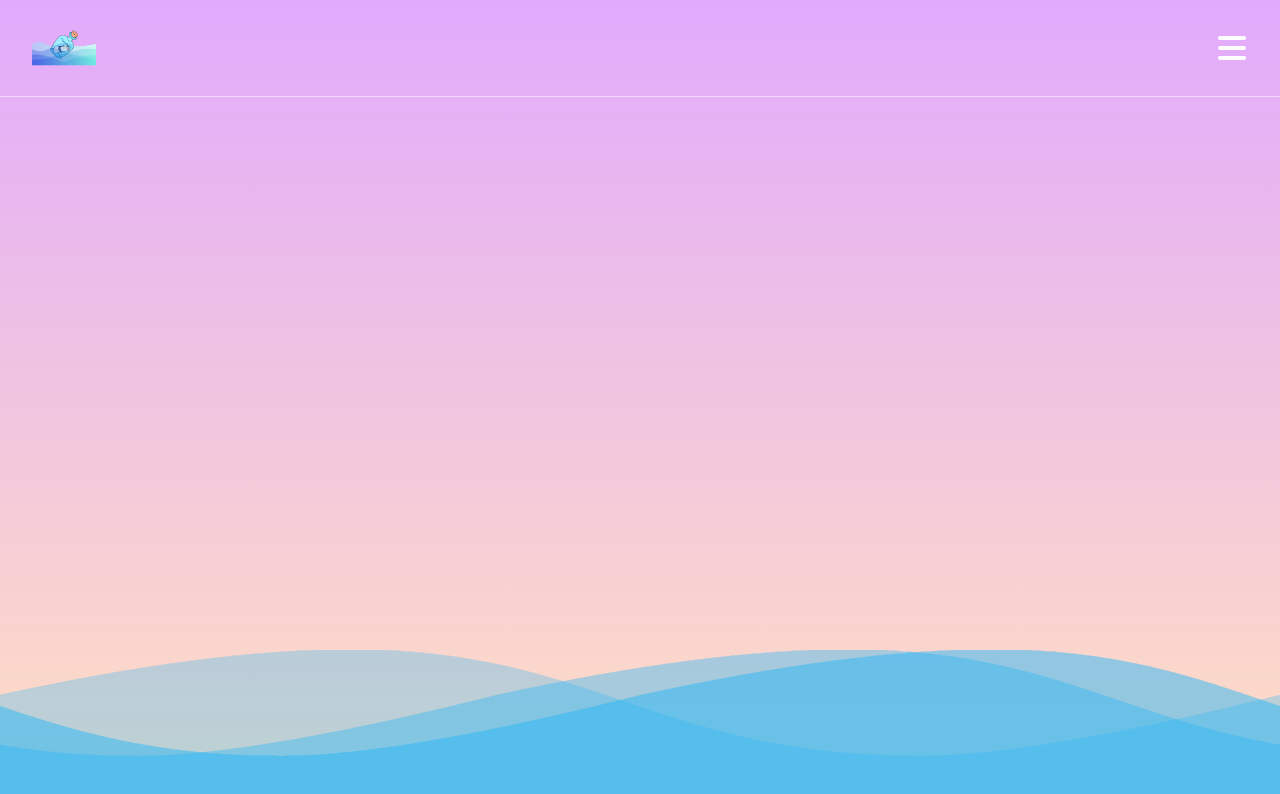
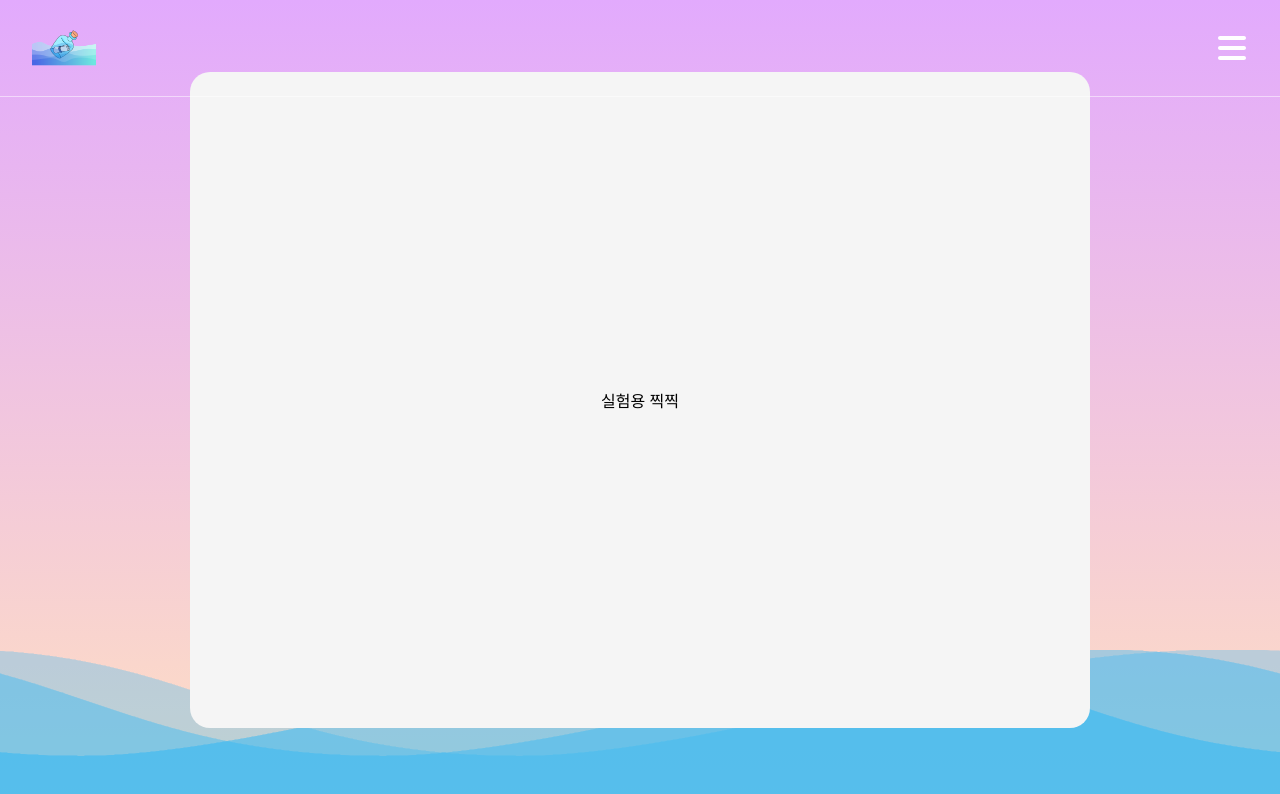
Before and after one commit to swoody1101/da-ta, a React (Create React App) app in the folder frontend/: page /bytest in a window 1280 px wide. Shown: the top 794 px of the page. Built offline with nearby package versions, Linux system fonts and the light colour scheme; a web font is replaced by a local one.

Commit message:
feat: 마이페이지 틀 구성

```diff
--- a/frontend/src/components/atoms/BackgroundGradient.jsx
+++ b/frontend/src/components/atoms/BackgroundGradient.jsx
@@ -1,6 +1,6 @@
 /**
-* @author boyeon
-*/
+ * @author boyeon
+ */
 /**
  *
  * @param start 시작 hex값
@@ -8,8 +8,8 @@
  */
 import styled from "styled-components";
 
-const BackgroundGradient = ({ start, end }) => (
-  <BG start={start} end={end}/>
+export const BackgroundGradient = ({ start, end }) => (
+  <BG start={start} end={end} />
 );
 
 const BG = styled.div`
@@ -17,8 +17,9 @@ const BG = styled.div`
   height: 100vh;
   overflow: hidden;
   position: absolute;
-  background: linear-gradient(#${(props) => (props.start)}, #${(props) => (props.end)});
+  background: linear-gradient(
+    #${(props) => props.start},
+    #${(props) => props.end}
+  );
   z-index: -1;
 `;
-
-export default BackgroundGradient;
--- a/frontend/src/components/atoms/Wave.jsx
+++ b/frontend/src/components/atoms/Wave.jsx
@@ -1,7 +1,16 @@
+/**
+ * @author boyeon
+ */
+/**
+ * @param opacity 투명도 number, Default: .5
+ * @param height 파도 높이(px) number, Default: 150
+ * @param isRight 파도 진행방향 boolean
+ * @param frequency 반복 주기 number
+ */
 import React from "react";
 import styled, { keyframes } from "styled-components";
 
-const Wave = ({ ...props }) => (<StyledDiv {...props}></StyledDiv>)
+export const Wave = ({ ...props }) => <StyledDiv {...props}></StyledDiv>;
 
 const moveRight = keyframes`
   0% {
@@ -24,7 +33,7 @@ const moveLeft = keyframes`
 Wave.defaultProps = {
   opacity: "0.5",
   height: "150px",
-}
+};
 
 const StyledDiv = styled.div`
   position: absolute;
@@ -32,9 +41,8 @@ const StyledDiv = styled.div`
   height: ${(props) => props.height};
   bottom: 0;
   left: 0;
-  background: url('/assets/images/mainpage/wave.png');
+  background: url("/assets/images/mainpage/wave.png");
   opacity: ${(props) => props.opacity};
-  animation: ${(props) => props.isRight ? moveRight : moveLeft} ${(props) => props.frequency}s linear infinite;
-`
-
-export default Wave
+  animation: ${(props) => (props.isRight ? moveRight : moveLeft)}
+    ${(props) => props.frequency}s linear infinite;
+`;
--- a/frontend/src/pages/TestBoyeon.jsx
+++ b/frontend/src/pages/TestBoyeon.jsx
@@ -1,14 +1,37 @@
 import React from "react";
-import BackgroundGradient from "../components/atoms/BackgroundGradient";
-import Wave from "../components/atoms/Wave";
+import styled from "styled-components";
+import { BackgroundGradient } from "../components/atoms/BackgroundGradient";
+import { Wave } from "../components/atoms/Wave";
 
+//Todo : 해수면 높이 올리기
 const TestBoyeon = () => (
   <>
-    <Wave opacity={.5} frequency={16} isRight={true}></Wave>
-    <Wave opacity={.3} frequency={8} isRight={true}></Wave>
-    <Wave opacity={.4} frequency={13} isRight={false}></Wave>
-    <BackgroundGradient start={'E2AAFD'} end={'FFDFC2'}/>
+    <Wraper>
+      <MypageContents>실험용 찍찍</MypageContents>
+    </Wraper>
+    <Wave opacity={0.5} frequency={16} isRight={true}></Wave>
+    <Wave opacity={0.3} frequency={8} isRight={true}></Wave>
+    <Wave opacity={0.4} frequency={13} isRight={false}></Wave>
+    <BackgroundGradient start={"E2AAFD"} end={"FFDFC2"} />
   </>
-)
+);
 
-export default TestBoyeon
+const Wraper = styled.div`
+  display: flex;
+  min-height: 100vh;
+  justify-content: center;
+  align-items: center;
+`;
+
+const MypageContents = styled.div`
+  display: flex;
+  height: 656px;
+  width: 900px;
+  justify-content: center;
+  align-items: center;
+  background-color: #f5f5f5;
+  z-index: 1;
+  border-radius: 20px;
+`;
+
+export default TestBoyeon;
```
